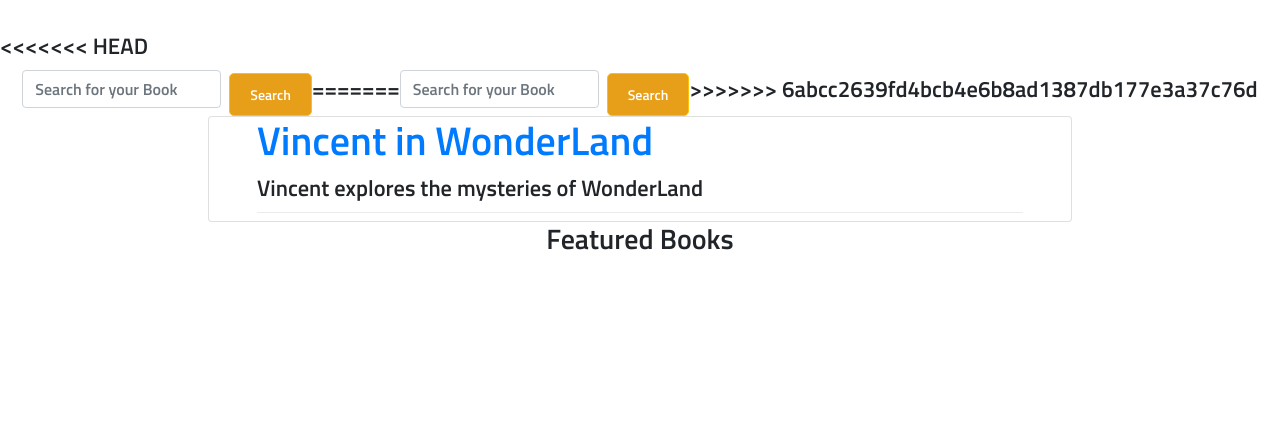
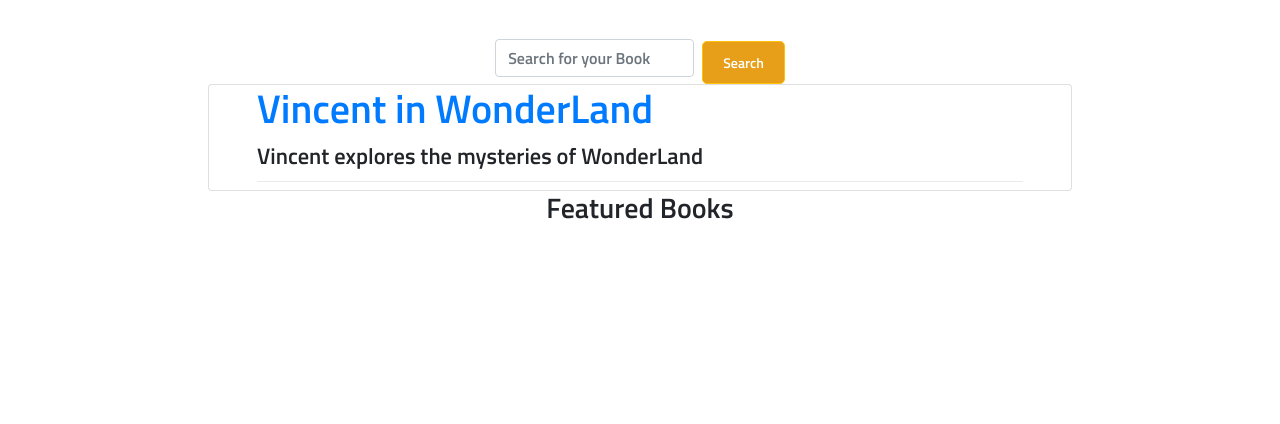
Before and after one commit to IannnnnW/library, a Django app: page /home/ in a window 1280 px wide. Shown: the part 376-800 px from the top of the page. Run offline with Django 4.2, Linux system fonts and the light colour scheme; data comes from the database, SQL or seed files in the repository; parts of the project's set-up code (start-up, migrations or seed data) failed here and were passed over; some libraries are stand-ins or nearby versions.

Commit message:
nevermind

```diff
--- a/templates/books/home.html
+++ b/templates/books/home.html
@@ -12,17 +12,10 @@ style="background:url(https://content.codecademy.com/courses/learn-bootstrap-4/a
             <p><small>Which book are you interested in?</small></p>
         </div>
     </div>
-<<<<<<< HEAD
     <form class="form-inline my-2 my-lg-0 justify-content-center" method=POST action="{% url 'books:search_book' %}">
         {% csrf_token %}
         <input class="form-control mr-2" type="search py-3" placeholder="Search for your Book" name="searched">
         <button class = "btn btn-sm btn-warning" type="submit" >Search</button>
-=======
-    <form class="form-inline my-2 my-lg-0 justify-content-center " method=POST action="{% url 'books:search_book'%}">
-        {% csrf_token %}
-        <input class="form-control mr-2" type="search py-3" placeholder="Search for your Book" name="searched">
-        <button class = "btn btn-sm btn-warning" type="submit" >Search</a></button>
->>>>>>> 6abcc2639fd4bcb4e6b8ad1387db177e3a37c76d
     </form>
     <div class = "container">
         <div class = "container card">
--- a/users/views.py
+++ b/users/views.py
@@ -4,11 +4,6 @@ from django.contrib.auth.forms import UserCreationForm
 from django.contrib.auth.models import auth
 
 # Create your views here.
-<<<<<<< HEAD
-def login(request):
-    return render(request, 'login.html')
-
-=======
 
 def login(request):
     if request.method == 'POST':
@@ -24,7 +19,6 @@ def login(request):
         return render(request,'books/login.html')
 
 
->>>>>>> 6abcc2639fd4bcb4e6b8ad1387db177e3a37c76d
 def register(request):
     if request.method != 'POST':
         form = UserCreationForm()
```
